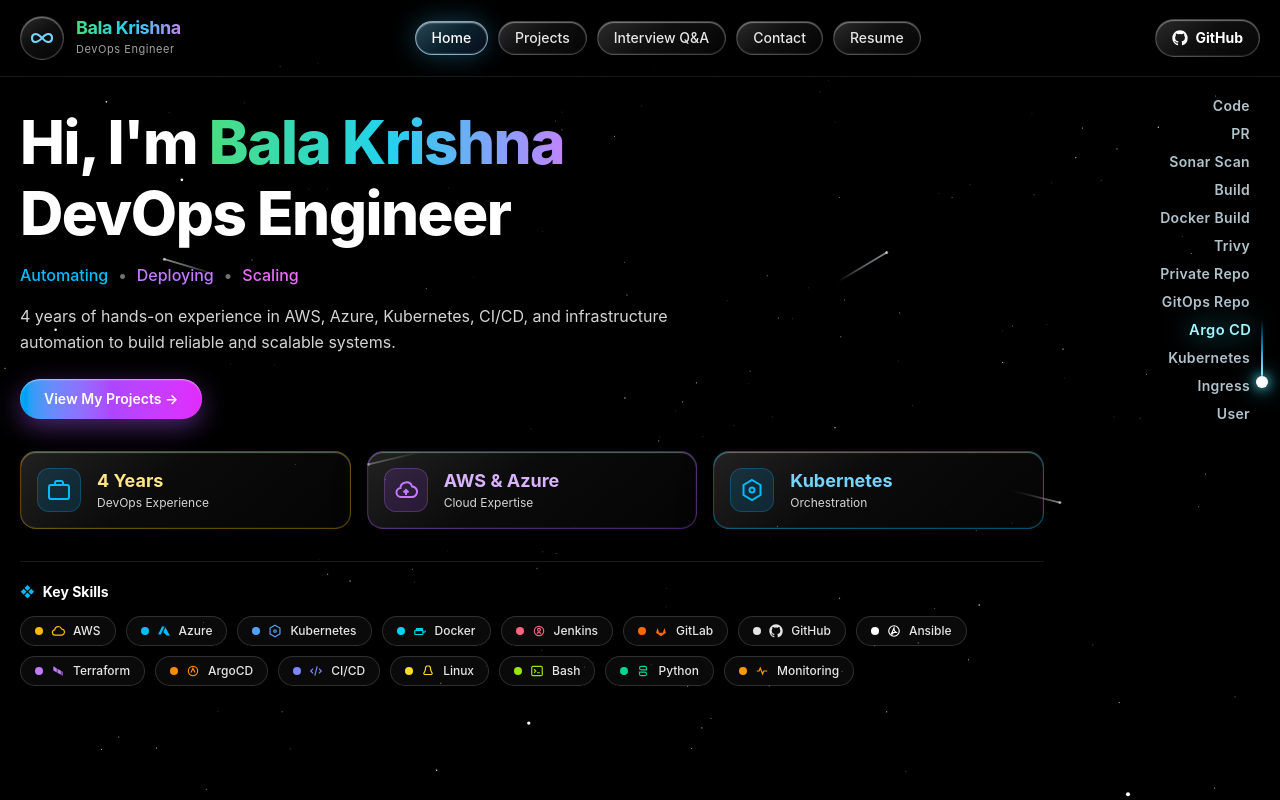
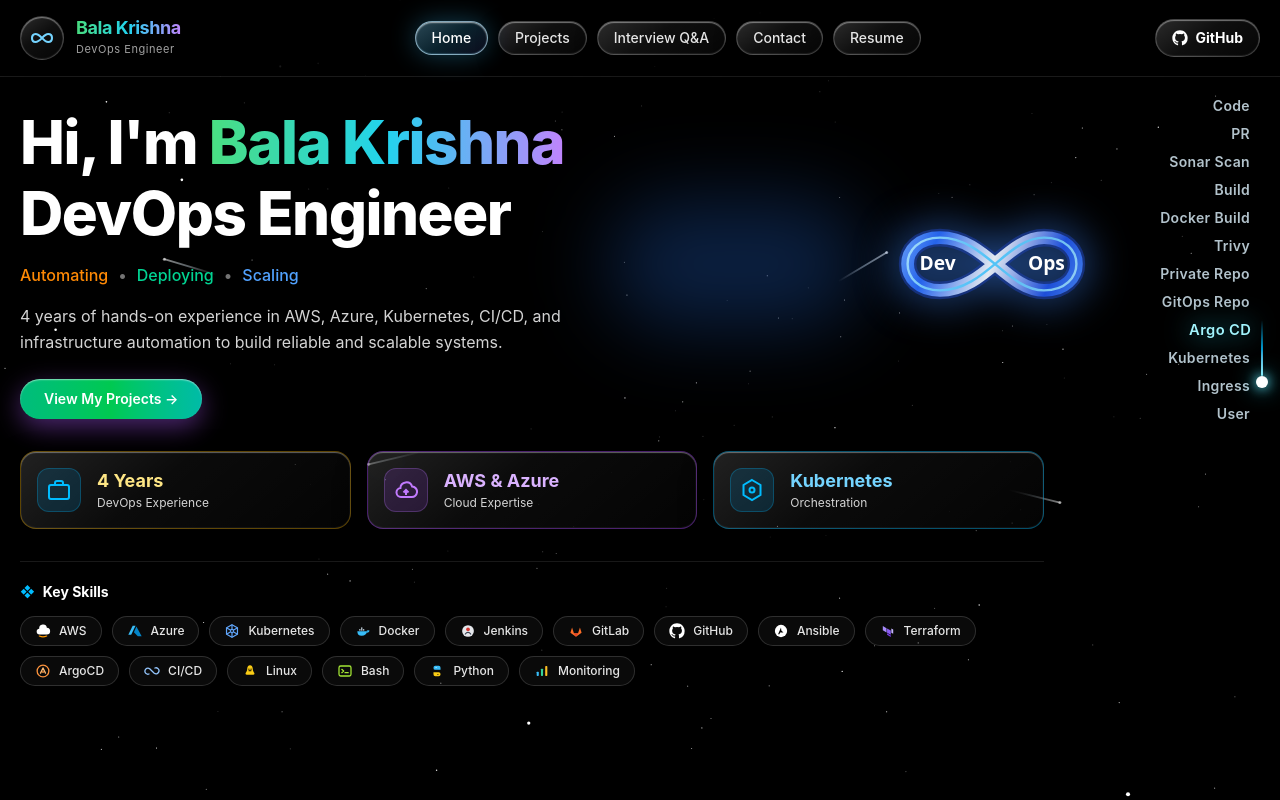
Before and after one commit to Bala-Nakkala/Bala-Nakkala.github.io, a React (Vite) app: page / in a window 1280 px wide. Built offline with nearby package versions, Linux system fonts and the light colour scheme.

Commit message:
Update skill logos without dots, green projects button, tagline colors, and DevOps infinity logo

```diff
--- a/src/App.jsx
+++ b/src/App.jsx
@@ -98,21 +98,21 @@ const USER_PROJECTS = [
 ];
 
 const KEY_SKILL_PILLS = [
-  { name: "AWS", dot: "bg-amber-400" },
-  { name: "Azure", dot: "bg-sky-400" },
-  { name: "Kubernetes", dot: "bg-blue-400" },
-  { name: "Docker", dot: "bg-cyan-400" },
-  { name: "Jenkins", dot: "bg-rose-400" },
-  { name: "GitLab", dot: "bg-orange-500" },
-  { name: "GitHub", dot: "bg-neutral-200" },
-  { name: "Ansible", dot: "bg-white" },
-  { name: "Terraform", dot: "bg-purple-400" },
-  { name: "ArgoCD", dot: "bg-orange-400" },
-  { name: "CI/CD", dot: "bg-indigo-400" },
-  { name: "Linux", dot: "bg-yellow-300" },
-  { name: "Bash", dot: "bg-lime-400" },
-  { name: "Python", dot: "bg-emerald-400" },
-  { name: "Monitoring", dot: "bg-amber-500" },
+  { name: "AWS" },
+  { name: "Azure" },
+  { name: "Kubernetes" },
+  { name: "Docker" },
+  { name: "Jenkins" },
+  { name: "GitLab" },
+  { name: "GitHub" },
+  { name: "Ansible" },
+  { name: "Terraform" },
+  { name: "ArgoCD" },
+  { name: "CI/CD" },
+  { name: "Linux" },
+  { name: "Bash" },
+  { name: "Python" },
+  { name: "Monitoring" },
 ];
 
 const SKILL_DETAILS = {
@@ -481,108 +481,231 @@ const SKILL_DETAILS = {
   },
 };
 
-function SkillClassicLogo({ name }) {
+function SkillExactLogo({ name }) {
   switch (name) {
     case "AWS":
       return (
-        <svg className="h-3.5 w-3.5 shrink-0 text-amber-400" viewBox="0 0 24 24" fill="none" stroke="currentColor" strokeWidth="2">
-          <path d="M17.5 19H7a4.5 4.5 0 0 1-.6-8.96A6 6 0 0 1 18.1 8.5 4 4 0 0 1 17.5 19z" />
+        <svg className="h-4 w-4 shrink-0" viewBox="0 0 24 24" fill="none">
+          <path
+            d="M17.6 17.2H6.8a4.3 4.3 0 0 1-.5-8.57A5.8 5.8 0 0 1 17.8 7.2a3.8 3.8 0 0 1-.2 10z"
+            fill="#FFFFFF"
+          />
+          <path
+            d="M6.5 19.6c3.4 1.6 7.6 1.6 11 0"
+            stroke="#FF9900"
+            strokeWidth="1.8"
+            strokeLinecap="round"
+          />
         </svg>
       );
     case "Azure":
       return (
-        <svg className="h-3.5 w-3.5 shrink-0 text-sky-400" viewBox="0 0 24 24" fill="currentColor">
-          <path d="M13.05 4.24L6.56 18.05 2 18.05 8.49 4.24zM14.2 5.45L10.8 14.3l5.7 5.46H22z" />
+        <svg className="h-4 w-4 shrink-0" viewBox="0 0 24 24" fill="none">
+          <path d="M12.8 4L6.3 17.8H2L8.5 4h4.3z" fill="#38BDF8" />
+          <path d="M14.1 5.3L10.4 14l5.8 5.8H22L14.1 5.3z" fill="#0284C7" />
         </svg>
       );
     case "Kubernetes":
       return (
-        <svg className="h-3.5 w-3.5 shrink-0 text-blue-400" viewBox="0 0 24 24" fill="none" stroke="currentColor" strokeWidth="2">
-          <polygon points="12 2 20.5 7 20.5 17 12 22 3.5 17 3.5 7" />
-          <circle cx="12" cy="12" r="2.2" />
+        <svg className="h-4 w-4 shrink-0" viewBox="0 0 24 24" fill="none" stroke="#60A5FA" strokeWidth="1.8">
+          <polygon points="12 2.5 20.2 7.2 20.2 16.8 12 21.5 3.8 16.8 3.8 7.2" />
+          <circle cx="12" cy="12" r="2.3" />
+          <path d="M12 2.5v7.2M12 14.3v7.2M3.8 7.2l6.2 3.6M14 13.2l6.2 3.6M20.2 7.2L14 10.8M10 13.2l-6.2 3.6" />
         </svg>
       );
     case "Docker":
       return (
-        <svg className="h-3.5 w-3.5 shrink-0 text-cyan-400" viewBox="0 0 24 24" fill="none" stroke="currentColor" strokeWidth="2">
-          <rect x="3" y="11" width="14" height="7" rx="1.5" />
-          <path d="M17 14h2.5a1.5 1.5 0 0 0 1.5-1.5V11" />
-          <path d="M6 11V8h3v3M10 11V8h3v3M14 11V8h2v3" />
+        <svg className="h-4 w-4 shrink-0" viewBox="0 0 24 24" fill="none">
+          <path
+            d="M3.5 12.2h14.6c-.4 4.2-3.6 6.8-8.1 6.8-4.4 0-6.5-2.3-6.5-6.8z"
+            fill="#38BDF8"
+          />
+          <rect x="6.2" y="9.2" width="2.2" height="2.2" rx="0.4" fill="#E0F2FE" />
+          <rect x="9" y="9.2" width="2.2" height="2.2" rx="0.4" fill="#E0F2FE" />
+          <rect x="11.8" y="9.2" width="2.2" height="2.2" rx="0.4" fill="#E0F2FE" />
+          <rect x="9" y="6.6" width="2.2" height="2.2" rx="0.4" fill="#E0F2FE" />
+          <path
+            d="M18.1 13.8c1.3 0 2.4-.7 2.8-1.9-.7-.4-1.6-.4-2.4.1"
+            stroke="#38BDF8"
+            strokeWidth="1.7"
+            strokeLinecap="round"
+          />
         </svg>
       );
     case "Jenkins":
       return (
-        <svg className="h-3.5 w-3.5 shrink-0 text-rose-400" viewBox="0 0 24 24" fill="none" stroke="currentColor" strokeWidth="2">
-          <circle cx="12" cy="12" r="8" />
-          <circle cx="12" cy="10" r="2.5" />
-          <path d="M8.5 16.5c1-1.5 2.2-2 3.5-2s2.5.5 3.5 2" />
+        <svg className="h-4 w-4 shrink-0" viewBox="0 0 24 24" fill="none">
+          <circle cx="12" cy="12" r="8.8" fill="#E5E7EB" />
+          <circle cx="12" cy="9.5" r="2.8" fill="#D33833" />
+          <path
+            d="M8 16.5c1.1-1.7 2.5-2.4 4-2.4s2.9.7 4 2.4"
+            stroke="#374151"
+            strokeWidth="1.8"
+            strokeLinecap="round"
+          />
         </svg>
       );
     case "GitLab":
       return (
-        <svg className="h-3.5 w-3.5 shrink-0 text-orange-500" viewBox="0 0 24 24" fill="currentColor">
-          <path d="M12 21l-8.5-6.2 2.6-8.1L8.8 15h6.4l2.7-8.3 2.6 8.1z" />
+        <svg className="h-4 w-4 shrink-0" viewBox="0 0 24 24" fill="none">
+          <path d="M12 20.8l-8.4-6.1 2.5-7.8 2.8 8.3h6.2l2.8-8.3 2.5 7.8-8.4 6.1z" fill="#FC6D26" />
+          <path d="M12 20.8l-3.1-5.6h6.2L12 20.8z" fill="#E24329" />
         </svg>
       );
     case "GitHub":
-      return <GitHubLogo className="h-3.5 w-3.5 shrink-0 text-neutral-200" />;
+      return <GitHubLogo className="h-4 w-4 shrink-0 text-white" />;
     case "Ansible":
       return (
-        <svg className="h-3.5 w-3.5 shrink-0 text-white" viewBox="0 0 24 24" fill="none" stroke="currentColor" strokeWidth="2">
-          <circle cx="12" cy="12" r="9" />
-          <path d="M12 7l-4.5 10h2.2l1-2.5h5.2l-3.4-3.2L12 7z" />
+        <svg className="h-4 w-4 shrink-0" viewBox="0 0 24 24" fill="none">
+          <circle cx="12" cy="12" r="9.2" fill="#FFFFFF" />
+          <path
+            d="M12 6.8L7.6 16.8h2l1.1-2.6h5l-3.2-3L12 6.8z"
+            fill="#000000"
+          />
         </svg>
       );
     case "Terraform":
       return (
-        <svg className="h-3.5 w-3.5 shrink-0 text-purple-400" viewBox="0 0 24 24" fill="currentColor">
-          <path d="M4 4l6 3.5v7L4 11V4zm7 4l6 3.5v7L11 15V8zm7 4l2 1.2v7L18 19v-7z" />
+        <svg className="h-4 w-4 shrink-0" viewBox="0 0 24 24" fill="none">
+          <path d="M4.2 4.5l5.6 3.2v6.4l-5.6-3.2V4.5z" fill="#A78BFA" />
+          <path d="M10.6 8.2l5.6 3.2v6.4l-5.6-3.2V8.2z" fill="#8B5CF6" />
+          <path d="M10.6 15.4l5.6 3.2v2.4l-5.6-3.2v-2.4z" fill="#7C3AED" />
+          <path d="M17 8.2l2.8 1.6v6.4L17 14.6V8.2z" fill="#C4B5FD" />
         </svg>
       );
     case "ArgoCD":
       return (
-        <svg className="h-3.5 w-3.5 shrink-0 text-orange-400" viewBox="0 0 24 24" fill="none" stroke="currentColor" strokeWidth="2">
-          <circle cx="12" cy="12" r="8" />
-          <path d="M8.5 14.5L12 7.5l3.5 7" />
+        <svg className="h-4 w-4 shrink-0" viewBox="0 0 24 24" fill="none">
+          <circle cx="12" cy="12" r="8.8" stroke="#FB923C" strokeWidth="2" />
+          <path d="M8.3 15.2L12 7.4l3.7 7.8" stroke="#FDBA74" strokeWidth="2" strokeLinecap="round" strokeLinejoin="round" />
+          <circle cx="12" cy="13.5" r="1.4" fill="#FB923C" />
         </svg>
       );
     case "CI/CD":
       return (
-        <svg className="h-3.5 w-3.5 shrink-0 text-indigo-400" viewBox="0 0 24 24" fill="none" stroke="currentColor" strokeWidth="2">
-          <path d="M17 8l4 4-4 4" />
-          <path d="M7 16l-4-4 4-4" />
-          <path d="M14 4l-4 16" />
+        <svg className="h-4 w-4 shrink-0" viewBox="0 0 24 24" fill="none" stroke="#93C5FD" strokeWidth="2" strokeLinecap="round" strokeLinejoin="round">
+          <path d="M7.5 16.5a4.5 4.5 0 1 1 1-7.8l6.9 6.6a4.5 4.5 0 1 0 1-7.8" />
         </svg>
       );
     case "Linux":
       return (
-        <svg className="h-3.5 w-3.5 shrink-0 text-yellow-300" viewBox="0 0 24 24" fill="none" stroke="currentColor" strokeWidth="2">
-          <path d="M12 3c-2.8 0-4.5 2.5-4.5 6 0 2.5-1.5 4.5-2.5 6.5-.6 1.2.2 2.5 1.5 2.5h11c1.3 0 2.1-1.3 1.5-2.5-1-2-2.5-4-2.5-6.5 0-3.5-1.7-6-4.5-6z" />
+        <svg className="h-4 w-4 shrink-0" viewBox="0 0 24 24" fill="none">
+          <path
+            d="M12 3.2c-2.6 0-4.2 2.4-4.2 5.7 0 2.4-1.4 4.3-2.3 6.2-.6 1.2.2 2.5 1.5 2.5h10c1.3 0 2.1-1.3 1.5-2.5-.9-1.9-2.3-3.8-2.3-6.2 0-3.3-1.6-5.7-4.2-5.7z"
+            fill="#FACC15"
+          />
+          <circle cx="10.4" cy="9.2" r="0.9" fill="#000000" />
+          <circle cx="13.6" cy="9.2" r="0.9" fill="#000000" />
+          <path d="M10.5 11.6h3" stroke="#000000" strokeWidth="1.5" strokeLinecap="round" />
         </svg>
       );
     case "Bash":
       return (
-        <svg className="h-3.5 w-3.5 shrink-0 text-lime-400" viewBox="0 0 24 24" fill="none" stroke="currentColor" strokeWidth="2">
-          <rect x="3" y="4" width="18" height="16" rx="2" />
-          <path d="M7 9l3 3-3 3M12 15h5" />
+        <svg className="h-4 w-4 shrink-0" viewBox="0 0 24 24" fill="none">
+          <rect x="3" y="4.5" width="18" height="15" rx="2.5" stroke="#A3E635" strokeWidth="1.9" />
+          <path d="M7.2 9.5l2.8 2.5-2.8 2.5" stroke="#A3E635" strokeWidth="1.9" strokeLinecap="round" strokeLinejoin="round" />
+          <path d="M12 14.5h4.8" stroke="#A3E635" strokeWidth="1.9" strokeLinecap="round" />
         </svg>
       );
     case "Python":
       return (
-        <svg className="h-3.5 w-3.5 shrink-0 text-emerald-400" viewBox="0 0 24 24" fill="none" stroke="currentColor" strokeWidth="2">
-          <path d="M9 4h6a3 3 0 0 1 3 3v3H9a3 3 0 0 1-3-3V7a3 3 0 0 1 3-3z" />
-          <path d="M15 20H9a3 3 0 0 1-3-3v-3h9a3 3 0 0 1 3 3v0a3 3 0 0 1-3 3z" />
+        <svg className="h-4 w-4 shrink-0" viewBox="0 0 24 24" fill="none">
+          <path d="M9.5 4.2h5a2.8 2.8 0 0 1 2.8 2.8v3.2H9.5a2.8 2.8 0 0 1-2.8-2.8V7a2.8 2.8 0 0 1 2.8-2.8z" fill="#38BDF8" />
+          <path d="M14.5 19.8h-5A2.8 2.8 0 0 1 6.7 17v-3.2h7.8a2.8 2.8 0 0 1 2.8 2.8V17a2.8 2.8 0 0 1-2.8 2.8z" fill="#FACC15" />
+          <circle cx="10.6" cy="6.8" r="0.8" fill="#FFFFFF" />
+          <circle cx="13.4" cy="17.2" r="0.8" fill="#000000" />
         </svg>
       );
     case "Monitoring":
       return (
-        <svg className="h-3.5 w-3.5 shrink-0 text-amber-500" viewBox="0 0 24 24" fill="none" stroke="currentColor" strokeWidth="2">
-          <path d="M3 12h4l2-5 4 10 2-5h6" />
+        <svg className="h-4 w-4 shrink-0" viewBox="0 0 24 24" fill="none">
+          <rect x="4" y="13" width="3.2" height="6.5" rx="1" fill="#38BDF8" />
+          <rect x="10.4" y="8.5" width="3.2" height="11" rx="1" fill="#34D399" />
+          <rect x="16.8" y="4.5" width="3.2" height="15" rx="1" fill="#FBBF24" />
         </svg>
       );
     default:
       return null;
   }
+}
+
+function DevOpsCenterInfinityLogo() {
+  return (
+    <div className="pointer-events-none flex items-center justify-center py-2">
+      <div className="relative flex items-center justify-center">
+        <div
+          aria-hidden="true"
+          className="h-28 w-56 sm:h-32 sm:w-64 rounded-full bg-blue-500/25 blur-2xl"
+        />
+        <svg
+          className="relative h-28 w-56 sm:h-32 sm:w-64 drop-shadow-[0_0_22px_rgba(59,130,246,0.85)]"
+          viewBox="0 0 320 150"
+          fill="none"
+        >
+          <defs>
+            <linearGradient id="devOpsMetallicBlue" x1="20" y1="20" x2="300" y2="130" gradientUnits="userSpaceOnUse">
+              <stop offset="0%" stopColor="#93C5FD" />
+              <stop offset="25%" stopColor="#2563EB" />
+              <stop offset="50%" stopColor="#E2E8F0" />
+              <stop offset="75%" stopColor="#1D4ED8" />
+              <stop offset="100%" stopColor="#60A5FA" />
+            </linearGradient>
+            <linearGradient id="devOpsSilverHighlight" x1="0" y1="0" x2="320" y2="150" gradientUnits="userSpaceOnUse">
+              <stop offset="0%" stopColor="#F8FAFC" stopOpacity="0.95" />
+              <stop offset="50%" stopColor="#38BDF8" stopOpacity="0.85" />
+              <stop offset="100%" stopColor="#E2E8F0" stopOpacity="0.95" />
+            </linearGradient>
+          </defs>
+
+          <path
+            d="M225 42c54 0 54 66 0 66-46 0-74-66-130-66-54 0-54 66 0 66 56 0 84-66 130-66z"
+            stroke="#1E40AF"
+            strokeWidth="22"
+            strokeLinecap="round"
+            strokeLinejoin="round"
+            opacity="0.55"
+          />
+          <path
+            d="M225 42c54 0 54 66 0 66-46 0-74-66-130-66-54 0-54 66 0 66 56 0 84-66 130-66z"
+            stroke="url(#devOpsMetallicBlue)"
+            strokeWidth="16"
+            strokeLinecap="round"
+            strokeLinejoin="round"
+          />
+          <path
+            d="M225 42c54 0 54 66 0 66-46 0-74-66-130-66-54 0-54 66 0 66 56 0 84-66 130-66z"
+            stroke="url(#devOpsSilverHighlight)"
+            strokeWidth="3"
+            strokeLinecap="round"
+            strokeLinejoin="round"
+          />
+
+          <text
+            x="92"
+            y="82"
+            textAnchor="middle"
+            fill="#FFFFFF"
+            fontSize="24"
+            fontWeight="700"
+            fontFamily="system-ui, -apple-system, sans-serif"
+          >
+            Dev
+          </text>
+          <text
+            x="228"
+            y="82"
+            textAnchor="middle"
+            fill="#FFFFFF"
+            fontSize="24"
+            fontWeight="700"
+            fontFamily="system-ui, -apple-system, sans-serif"
+          >
+            Ops
+          </text>
+        </svg>
+      </div>
+    </div>
+  );
 }
 
 const MULTI_COLOR_GRADIENTS = [
@@ -1061,8 +1184,8 @@ export default function App() {
       <main className="relative z-10 w-full px-3 sm:px-5 py-8 lg:pr-36">
         {activePage === "home" && (
           <>
-            <section className="relative flex flex-col justify-between gap-8 lg:flex-row lg:items-start">
-              <div className="max-w-3xl">
+            <section className="relative flex flex-col justify-between gap-6 lg:flex-row lg:items-center">
+              <div className="max-w-2xl">
                 <h1 className="text-4xl sm:text-5xl md:text-6xl font-extrabold tracking-tight leading-[1.12]">
                   Hi, I&apos;m{" "}
                   <span style={blendedGradientStyle}>Bala Krishna</span>
@@ -1070,14 +1193,14 @@ export default function App() {
                 </h1>
 
                 <div className="mt-4 flex flex-wrap items-center gap-2.5 text-sm sm:text-base font-medium">
-                  <span className="text-sky-400">Automating</span>
+                  <span className="text-orange-400">Automating</span>
                   <span className="text-neutral-500">•</span>
-                  <span className="text-purple-400">Deploying</span>
+                  <span className="text-emerald-400">Deploying</span>
                   <span className="text-neutral-500">•</span>
-                  <span className="text-fuchsia-400">Scaling</span>
-                </div>
-
-                <p className="mt-4 max-w-2xl text-sm sm:text-base leading-relaxed text-neutral-300">
+                  <span className="text-blue-400">Scaling</span>
+                </div>
+
+                <p className="mt-4 max-w-xl text-sm sm:text-base leading-relaxed text-neutral-300">
                   4 years of hands-on experience in AWS, Azure, Kubernetes, CI/CD,
                   and infrastructure automation to build reliable and scalable systems.
                 </p>
@@ -1086,11 +1209,15 @@ export default function App() {
                   <button
                     type="button"
                     onClick={() => setActivePage("projects")}
-                    className="ios-primary-btn cursor-pointer rounded-full bg-gradient-to-r from-sky-500 via-purple-500 to-fuchsia-500 px-6 py-2.5 text-sm font-semibold text-white"
+                    className="ios-primary-btn cursor-pointer rounded-full bg-gradient-to-r from-emerald-500 via-green-500 to-teal-500 px-6 py-2.5 text-sm font-semibold text-white"
                   >
                     View My Projects →
                   </button>
                 </div>
+              </div>
+
+              <div className="lg:mr-4">
+                <DevOpsCenterInfinityLogo />
               </div>
 
               <FarRightSideStreakFlow />
@@ -1391,8 +1518,7 @@ export default function App() {
                           : "border-white/15 bg-white/[0.04] text-neutral-200 hover:border-sky-400/50 hover:text-white"
                       }`}
                     >
-                      <span className={`h-2 w-2 rounded-full ${skill.dot}`} />
-                      <SkillClassicLogo name={skill.name} />
+                      <SkillExactLogo name={skill.name} />
                       <span>{skill.name}</span>
                     </button>
                   );
```
